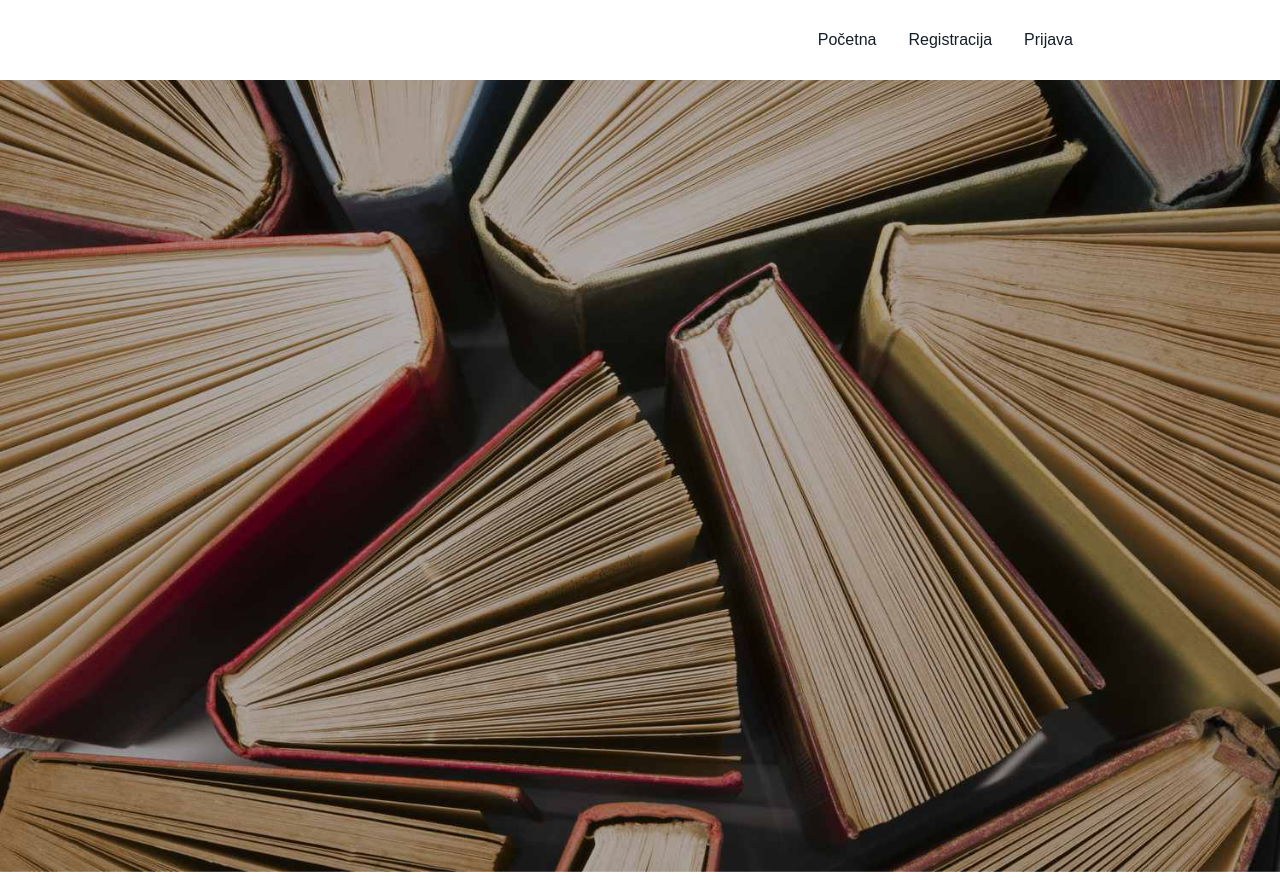
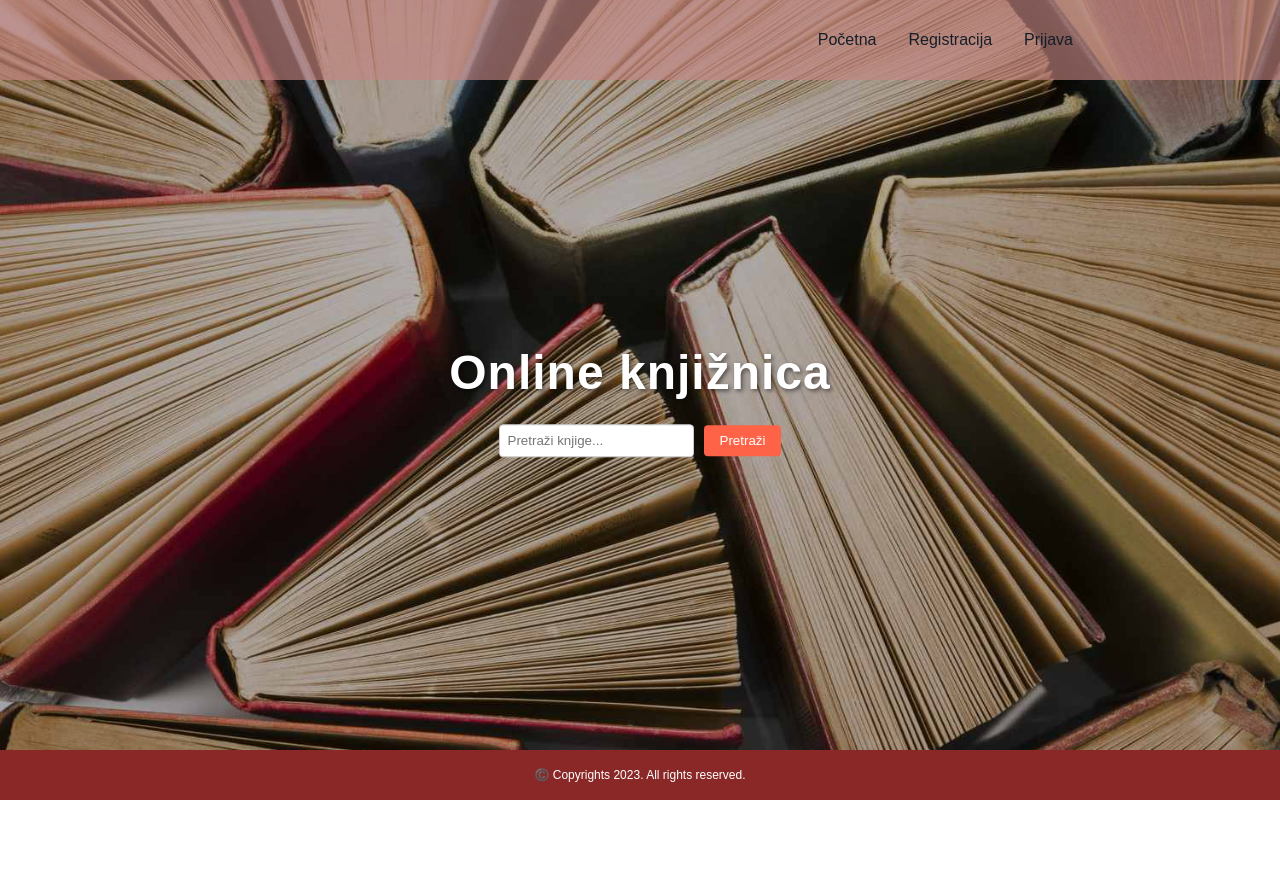
Before and after one commit to lspajic20/knjiznica, a React (Create React App) app: page / in a window 1280 px wide. After the commit the page ends 800 px from the top, so only its background shows below. Built offline with nearby package versions, Linux system fonts and the light colour scheme; a web font is replaced by a local one.

Commit message:
prije reg

```diff
--- a/src/components/Header/Header.jsx
+++ b/src/components/Header/Header.jsx
@@ -1,9 +1,11 @@
-import "./Header.scss";
+import React from 'react';
+import './Header.scss';
 
 const Header = () => {
   return (
-        <header>
+    <header className="header">
       <div className="header__inner">
+        {/* Vaš sadržaj zaglavlja */}
         <a href="index.html" className="header__logo-link">
           {/* Tu ide logo */}
         </a>
@@ -16,6 +18,6 @@ const Header = () => {
       </div>
     </header>
   );
-}
+};
 
 export default Header;
--- a/src/components/Header/Header.scss
+++ b/src/components/Header/Header.scss
@@ -1,7 +1,10 @@
-@import "../../index.scss";
-
 .header {
-    background-color: var(--color-bg-secondary);
+    position: fixed;
+    top: 0;
+    left: 0;
+    width: 100%;
+    background-color: #c586839f; /* Svetlo crvena boja za zaglavlje */
+    z-index: 1000;
 
     &__inner {
       height: 80px;
--- a/src/components/Home/Home.jsx
+++ b/src/components/Home/Home.jsx
@@ -1,14 +1,20 @@
-import "./Home.scss";
-import "../../index.scss";
-import HomeImg from "../../assets/images/books.jpg";
+import React from 'react';
+import './Home.scss';
+import HomeImg from '../../assets/images/books.jpg';
 
 const Home = () => {
   return (
     <section className="home">
-      <div className="home__content">
-        <img src={HomeImg} alt="Library" className="home__img" />
-        <div className="home__text">
-          <h1 className="home__title">Online knjižnica</h1>
+      <img src={HomeImg} alt="Library" className="home__img" />
+      <div className="home__text">
+        <h1 className="home__title">Online knjižnica</h1>
+        <div className="home__search">
+          <input
+            type="text"
+            placeholder="Pretraži knjige..."
+            className="home__search-input"
+          />
+          <button className="home__search-button">Pretraži</button>
         </div>
       </div>
     </section>
--- a/src/components/Home/Home.scss
+++ b/src/components/Home/Home.scss
@@ -1,28 +1,28 @@
-/* Dodaj ove promjene u existing kod */
 .home {
   position: relative;
   height: 100vh;
   overflow: hidden;
+}
 
-    &__img {
+.home__img {
   width: 100%;
   height: 100%;
   object-fit: cover;
-      filter: brightness(70%); /* Tamnjenje slike */
+  filter: brightness(70%);
 }
 
-    &__content {
+.home__text {
   position: absolute;
   top: 50%;
   left: 50%;
   transform: translate(-50%, -50%);
   text-align: center;
   width: 100%;
-      color: white; /* Boja teksta */
+  color: white;
   z-index: 1;
 }
 
-    &__title {
+.home__title {
   font-weight: 700;
   font-size: 48px;
   line-height: 130%;
@@ -33,32 +33,35 @@
 }
 
 @media screen and (max-width: 768px) {
-      &__title {
-        font-size: 32px; /* Prilagodba za manje ekrane */
+  .home__title {
+    font-size: 32px;
   }
 }
-  }
-  .footer {
-    position: fixed;
-    bottom: 0;
-    height: 50px;
-    width: 100%;
-    background-color: var(--color-primary-dark);
-    color: var(--color-secondary);
+
+.home__search {
+  margin-top: 20px;
+  display: flex;
+  justify-content: center;
+  align-items: center;
 }
 
-  .footer__inner {
-    display: flex;
-    align-items: center;
-    height: 100%;
+.home__search-input {
+  padding: 8px;
+  margin-right: 10px;
+  border: 1px solid #ccc;
+  border-radius: 4px;
 }
 
-  .footer__content {
-    margin: auto;
-    text-align: center;
+.home__search-button {
+  padding: 8px 16px;
+  background-color: #ff6347; /* Promena boje dugmeta */
+  color: white;
+  border: none;
+  border-radius: 4px;
+  cursor: pointer;
+  transition: background-color 0.3s ease;
+
+  &:hover {
+    background-color: #d84315; /* Boja dugmeta prilikom hovera */
   }
-
-  .footer__copyright {
-    font-size: 12px;
-    font-weight: 300;
 }
```
Lines whose indentation alone changed are shown as unchanged.
